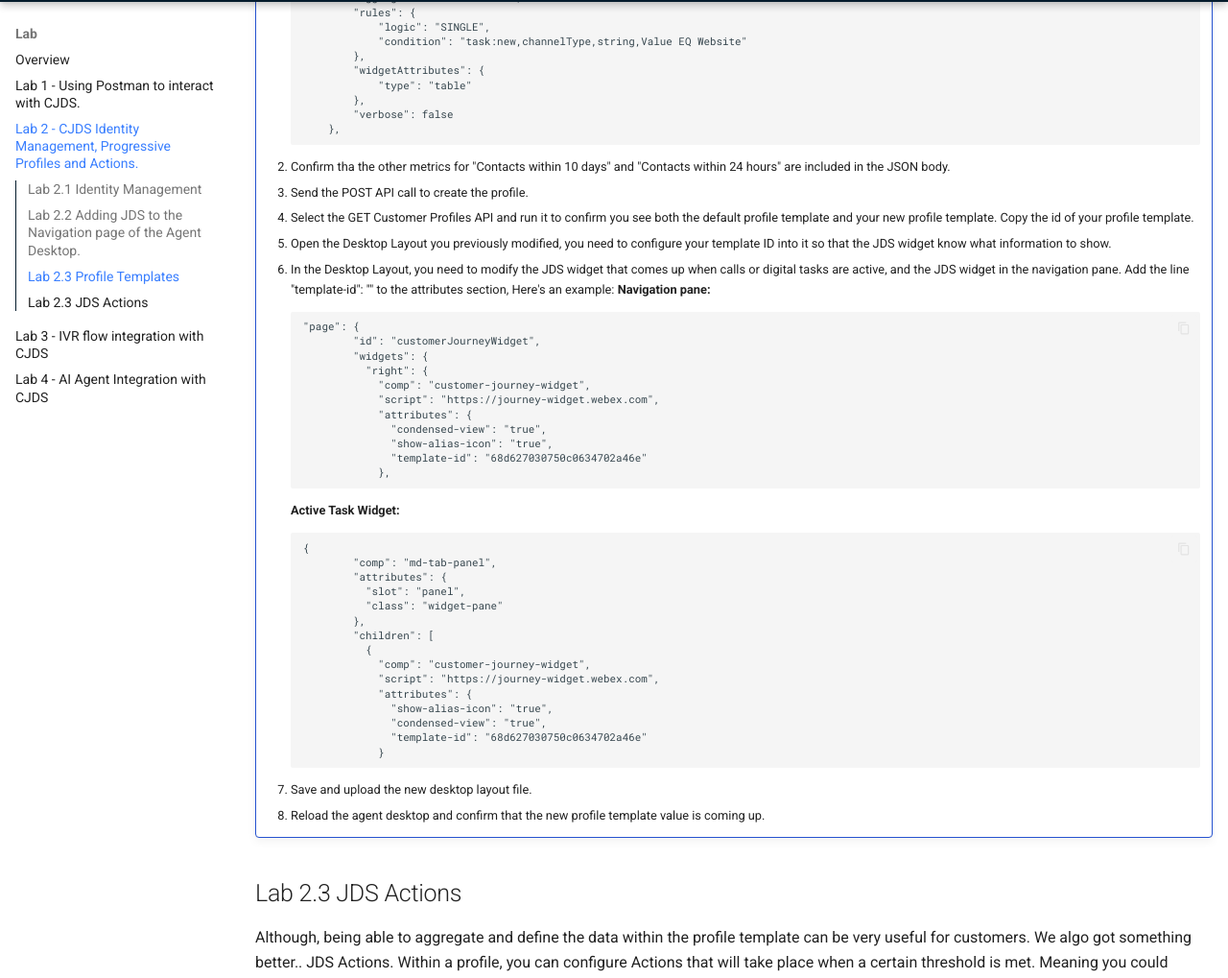
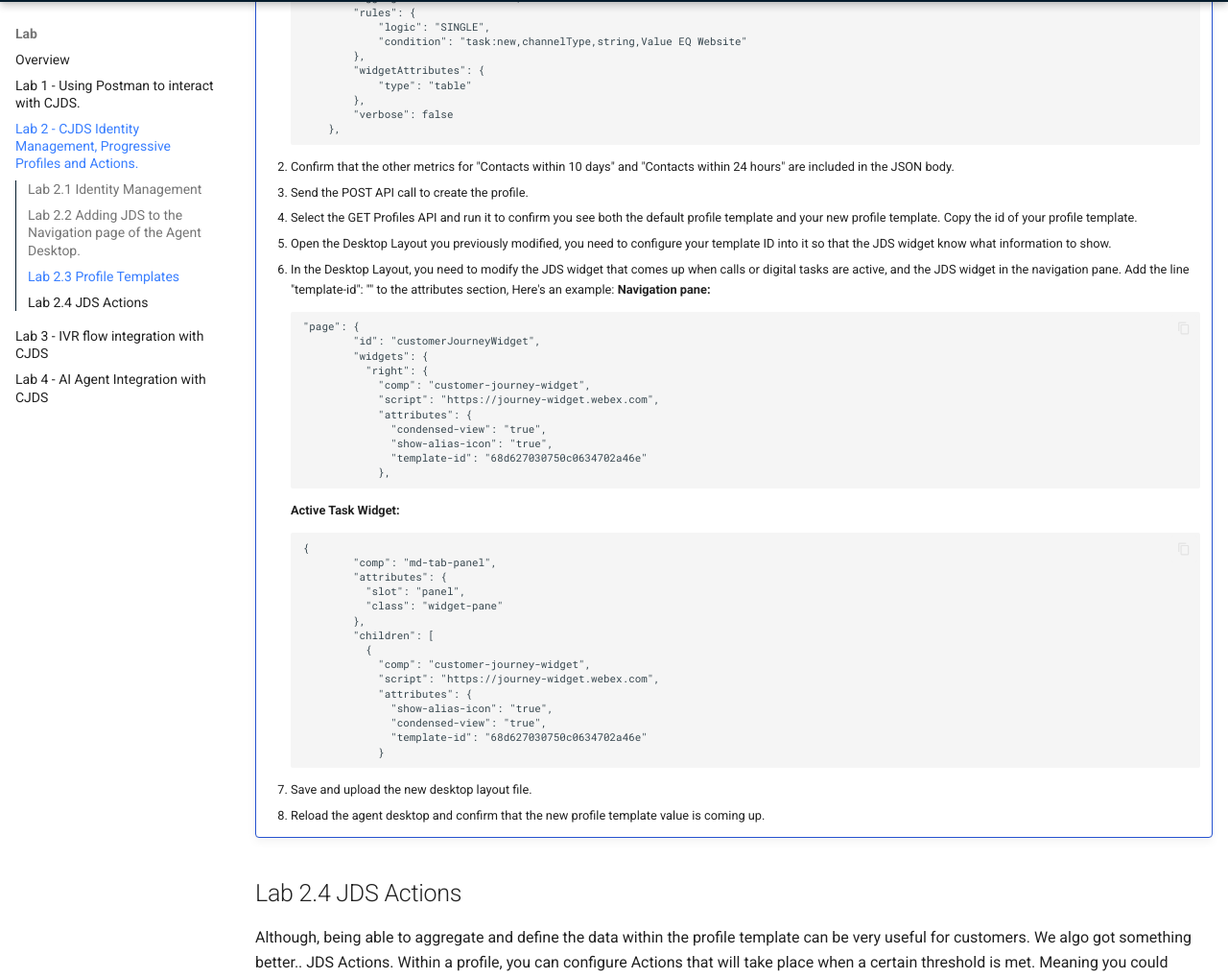
Before and after one commit to WebexCC-SA/LAB-2851, an MkDocs documentation site: the page built from docs/lab2_query_JDS.md, in a window 1280 px wide and 1400 px high, scrolled down 3643 px. Shown: the part 94-1113 px from the top of the window at 96% size. Built offline with MkDocs 1.6.1 and Material for MkDocs 9.7.7, drawn with Linux system fonts in a browser that asks for light colours; some of the changed text lies outside the part shown.

Commit message:
Update lab2_query_JDS.md

````diff
--- a/docs/lab2_query_JDS.md
+++ b/docs/lab2_query_JDS.md
@@ -117,9 +117,9 @@
             "verbose": false
         },
     ```
-    2. Confirm tha the other metrics for "Contacts within 10 days" and "Contacts within 24 hours" are included in the JSON body.
+    2. Confirm that the other metrics for "Contacts within 10 days" and "Contacts within 24 hours" are included in the JSON body.
     3. Send the POST API call to create the profile.
-    4. Select the GET Customer Profiles API and run it to confirm you see both the default profile template and your new profile template. Copy the id of your profile template.
+    4. Select the GET Profiles API and run it to confirm you see both the default profile template and your new profile template. Copy the id of your profile template.
     5. Open the Desktop Layout you previously modified, you need to configure your template ID into it so that the JDS widget know what information to show.
     6. In the Desktop Layout, you need to modify the JDS widget that comes up when calls or digital tasks are active, and the JDS widget in the navigation pane. Add the line "template-id": "<YOUR_TEMPLATE_ID>" to the attributes section, Here's an example:
     **Navigation pane:**
@@ -159,7 +159,7 @@
 
 
 
-## Lab 2.3 JDS Actions
+## Lab 2.4 JDS Actions
 
 Although, being able to aggregate and define the data within the profile template can be very useful for customers. We algo got something better.. JDS Actions. Within a profile, you can configure Actions that will take place when a certain threshold is met. Meaning you could trigger actions if you see more than 2 abandoned calls from a customer on the same day or offer a discount to someone that visited your online store 3 times on the same day. Let's check how this works!
 
````
Also changed, not shown: other parts of docs/lab2_query_JDS.md (+1 -1 lines).
